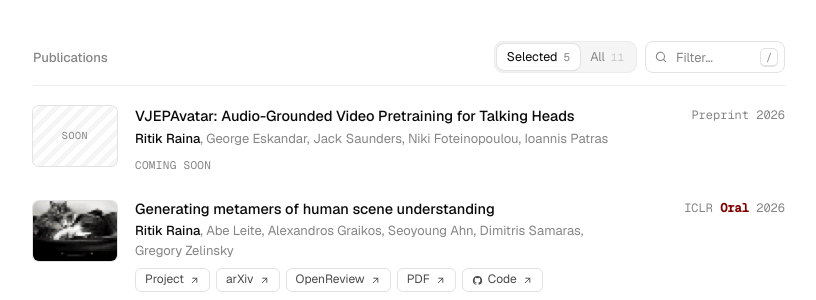
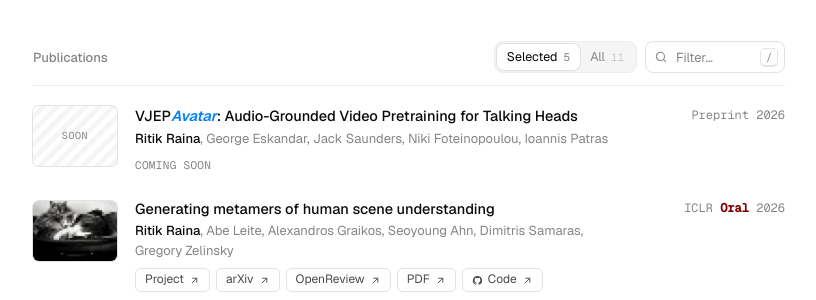
Before and after one commit to rainarit/rainarit.github.io, a Jekyll site: the page index.html, which Jekyll copies as it is, in a window 1280 px wide. Shown: the part 1107-1407 px from the top of the page, without its empty margins (231-1047 px from the left). Built offline with Jekyll 4.4.1, drawn with Linux system fonts in a browser that asks for light colours.

Commit message:
Style Avatar in VJEPAvatar title

```diff
--- a/assets/css/site.css
+++ b/assets/css/site.css
@@ -411,6 +411,7 @@ a.pub-title:hover { text-decoration: underline; text-decoration-color: var(--fg-
 .pub-authors a:hover { color: var(--fg); text-decoration: underline; text-decoration-color: var(--fg-4); text-underline-offset: 3px; }
 
 .me { color: var(--fg); font-weight: 500; }
+.vjep-avatar { color: #0080fa; font-weight: 700; font-style: italic; }
 
 .pub-meta {
   font-family: var(--mono);
--- a/index.html
+++ b/index.html
@@ -14,7 +14,7 @@
     <link rel="preconnect" href="https://fonts.googleapis.com" />
     <link rel="preconnect" href="https://fonts.gstatic.com" crossorigin />
     <link href="https://fonts.googleapis.com/css2?family=Geist:wght@400;500;600&family=Geist+Mono:wght@400;500&display=swap" rel="stylesheet" />
-    <link rel="stylesheet" href="/assets/css/site.css?v=12" />
+    <link rel="stylesheet" href="/assets/css/site.css?v=13" />
     <script>
       (() => {
         const root = document.documentElement;
@@ -150,7 +150,7 @@
               <div class="pub-row">
                 <span class="pub-thumb soon" aria-hidden="true">Soon</span>
                 <div class="pub-main">
-                  <span class="pub-title">VJEPAvatar: Audio-Grounded Video Pretraining for Talking Heads</span>
+                  <span class="pub-title">VJEP<span class="vjep-avatar">Avatar</span>: Audio-Grounded Video Pretraining for Talking Heads</span>
                   <span class="pub-authors"><span class="me">Ritik Raina</span>, George Eskandar, <a href="https://cdt-art-ai.ac.uk/students/jack-r-saunders/" target="_blank" rel="noopener">Jack Saunders</a>, Niki Foteinopoulou, <a href="https://www.eecs.qmul.ac.uk/~ioannisp" target="_blank" rel="noopener">Ioannis Patras</a></span>
                   <div class="pub-links"><span class="soon-tag">Coming soon</span></div>
                 </div>
```
